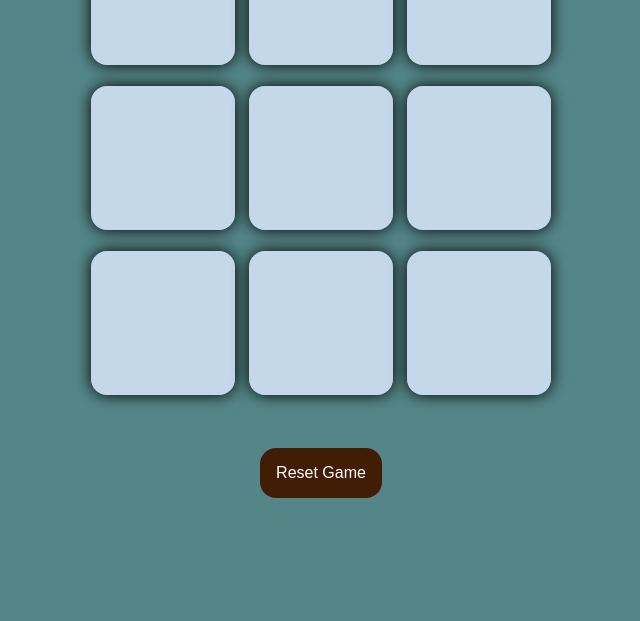
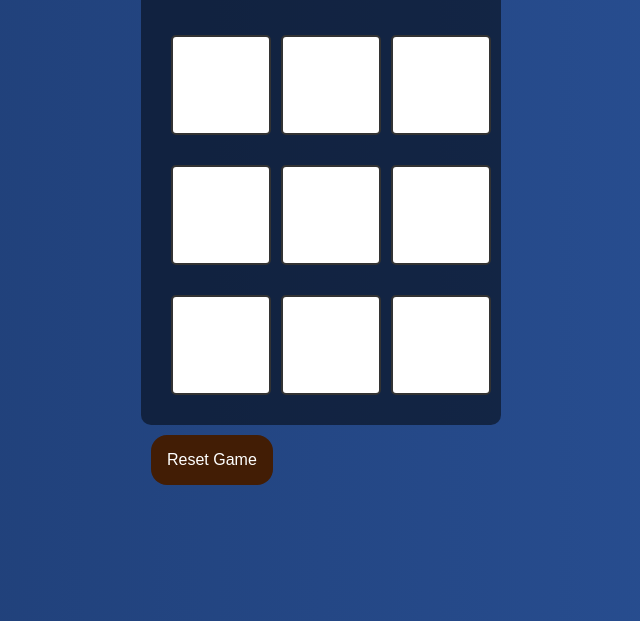
Before and after one commit to devkantgupta01/game, a plain HTML site: page index.html in a window 1280 px wide. Shown: the part 179-800 px from the top of the page, without its empty margins (319-959 px from the left). Drawn offline with nearby package versions, Linux system fonts and the light colour scheme.

Commit message:
style.css
This is updated version of this code to make this game more interesting and attractive .

Upload On : 07/03/2025
Make changes : 08/03/2025

```diff
--- a/style.css
+++ b/style.css
@@ -38,44 +38,103 @@ main {
     padding : 1rem 2rem;
 }
 
+body {
+    background: linear-gradient(to right, #1e3c72, #2a5298);
+    color:#fff;
+    font-family: 'Arial', sans-serif;
+    display: flex;
+    justify-content: center;
+    align-items: center;
+    height: 100vh;
+    margin:0;
+}
 
-body {
-    background-color: #548688;
-    text-align: center;
+
+
+button {
+    background-color: #007bff;
+    color: #fff;
+    border: none;
+    padding: 10px 20px;
+    margin: 10px;
+    cursor: pointer;
+    font-size: 16px;
+    border-radius: 5px;
+    transition: background-color 0.3s ease, transform 0.3s ease;
+}
+
+/* Developer Button Styling */
+#Devloper-name {
+    background-color: #8080ff; /* Button background color */
+    color: white; /* Text color */
+    border: none; /* No border */
+    padding: 10px 20px; /* Padding for the button */
+    margin: 10px; /* Margin around the button */
+    cursor: pointer; /* Pointer cursor on hover */
+    font-size: 16px; /* Font size */
+    border-radius: 5px; /* Rounded corners */
+    transition: background-color 0.3s ease, transform 0.3s ease; /* Smooth transition */
+}
+
+/* Hover effect */
+#Devloper-name:hover {
+    background-color: #6666cc; /* Darker shade of the button color on hover */
+    transform: scale(1.05); /* Slightly enlarge on hover */
+}
+
+/* Active effect */
+#Devloper-name:active {
+    transform: scale(0.95); /* Slightly shrink on click */
+}
+
+
+button:hover {
+    background-color: #0056b3;
+    transform: scale(1.05);
+}
+
+button:active {
+    transform: scale(0.95);
 }
 
 .container {
-    height: 70vh;
     display: flex;
     justify-content: center;
     align-items: center;
+    flex-direction: column;
+    background-color: rgba(0, 0, 0, 0.5);
+    padding: 20px;
+    border-radius: 10px;
 }
 
 .game {
-    height: 60vmin;
-    width: 60vmin;
-    display: flex;
-    flex-wrap: wrap;
-    justify-content: center;
-    align-items: center;
-    gap: 1.8vmin;
+    display: grid;
+    grid-template-columns: repeat(3, 100px); /* 3 colums of equal width */
+    gap: 10px;
+    margin-top:20px;
 }
 
 .box {
-    height: 18vmin;
-    width: 18vmin;
-    border-radius: 1rem;
-    border: none;
-    box-shadow: 0 0 1rem rgba(0, 0, 0.5);
-    font-size: 8vmin;
-    color: #b0413e;
-    background-color : rgba(221, 234, 254, 0.825);
+    width: 100px;
+    height: 100px;
+    background-color: #fff;
+    color: #333;
+    border: 2px solid #333;
+    display: flex;
+    justify-content: center;
+    align-items: center;
+    font-size: 36px;
+    cursor: pointer;
+    transition: background-color 0.3s ease;
 }
 
 .box:hover {
-    background-color: rgba(221, 234, 254, 1);
-    transform: scale(1.05);
-    transition: background-color 0.3s ease, transform 0.3s ease;
+  background-color: #f0f0f0;
+}
+
+.box:disabled {
+    background-color: #ccc;
+ /*   cursor: not-allowed; */
 }
 
 #reset-btn {
@@ -102,13 +161,16 @@ body {
 }
 
 .msg-container {
-    height: 30vmin;
-    display: flex;
-    justify-content: center;
-    align-items: center;
-    flex-direction: column;
-    gap: 2rem;
 
+    background-color: rgba(0, 0, 0, 0.8);
+    padding: 20px;
+    border-radius: 10px;
+    margin-top: 20px;
+}
+
+.msg-container p {
+    font-size: 24px;
+    margin: 0;
 }
 
 .hide{
```
